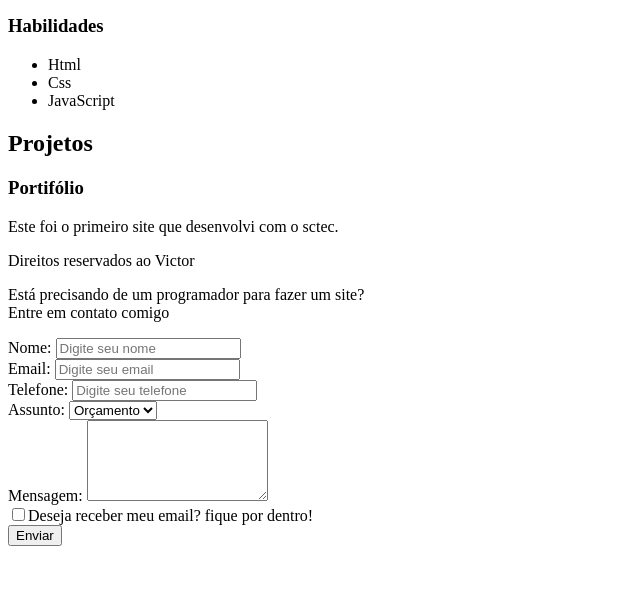
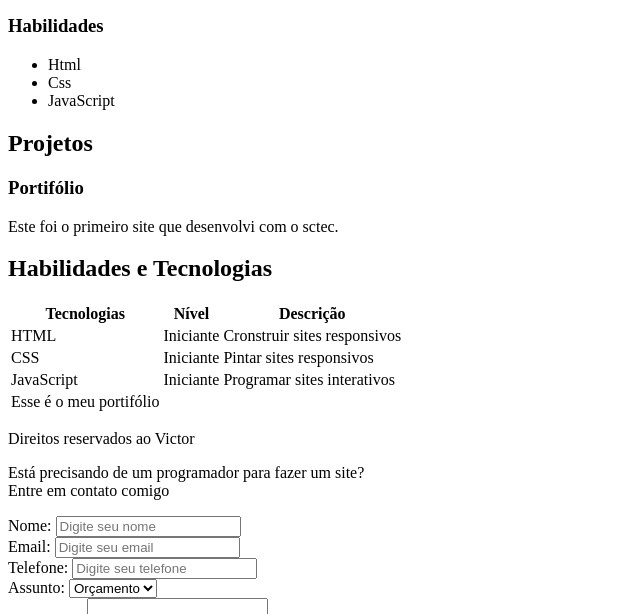
Before and after one commit to Victordemelo/CourseScTec, a plain HTML site: page frontend/aula01/index.html in a window 1280 px wide. Shown: the part 607-1221 px from the top of the page, without its empty margins (0-640 px from the left). Before the commit the page ends 1161 px from the top, so only its background shows below. Drawn offline with Linux system fonts and the light colour scheme.

Commit message:
Feat: Adicionado a tabela no meu site.

```diff
--- a/frontend/aula01/index.html
+++ b/frontend/aula01/index.html
@@ -48,6 +48,46 @@
         </article>
     </section>
 
+    <section id="habilidades">
+        <h2>Habilidades e Tecnologias</h2>
+        <table>
+
+            <thead>
+                <tr>
+                    <th>Tecnologias</th>
+                    <th>Nível</th>
+                    <th>Descrição</th>
+                </tr>
+            </thead>
+
+            <tbody>
+                <tr>
+                    <td>HTML</td>
+                    <td>Iniciante</td>
+                    <td>Cronstruir sites responsivos</td>
+                </tr>
+                <tr>
+                    <td>CSS</td>
+                    <td>Iniciante</td>
+                    <td>Pintar sites responsivos</td>
+                </tr>
+                <tr>
+                    <td>JavaScript</td>
+                    <td>Iniciante</td>
+                    <td>Programar sites interativos</td>
+                </tr>
+            </tbody>
+
+            <tfoot>
+                <tr>
+                    <td>Esse é o meu portifólio</td>
+                </tr>
+            </tfoot>
+        </table>
+
+
+    </section>
+
     <footer>
         <p>Direitos reservados ao Victor</p>
 
```
